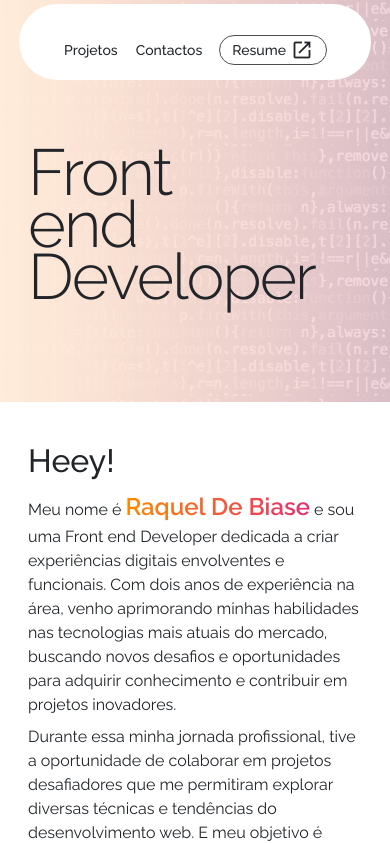
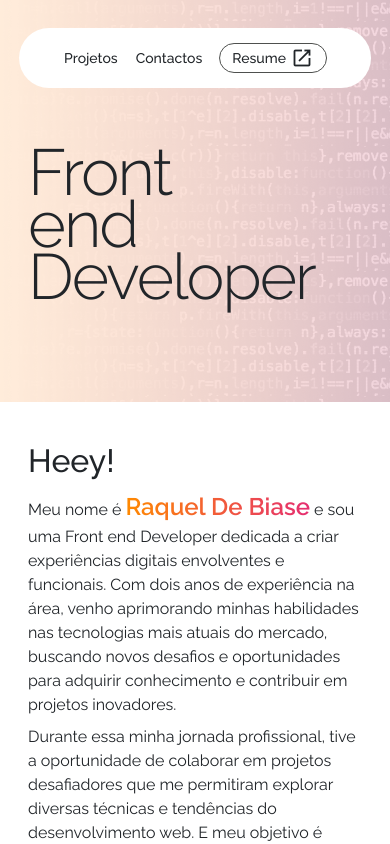
Before and after one commit to raqueldebiase/MeuWebsite, an Angular app: page / in a window 390 px wide. Shown: the top 844 px of the page. Built offline with nearby package versions, Linux system fonts and the light colour scheme.

Commit message:
fix mobile novo hero 3

```diff
--- a/src/app/menu/menu.component.html
+++ b/src/app/menu/menu.component.html
@@ -1,7 +1,7 @@
 <div class="container-fluid">
   <div class="container">
-    <div class="row menu-top ">
-      <nav class="col-12 mt-3 mt-md-0">
+    <div class="row menu-top mt-3">
+      <nav class="col-12">
         <ul class="menu-top-list">
           <li><a href="#projects">Projetos</a></li>
           <li><a href="#contacts">Contactos</a></li>
```
